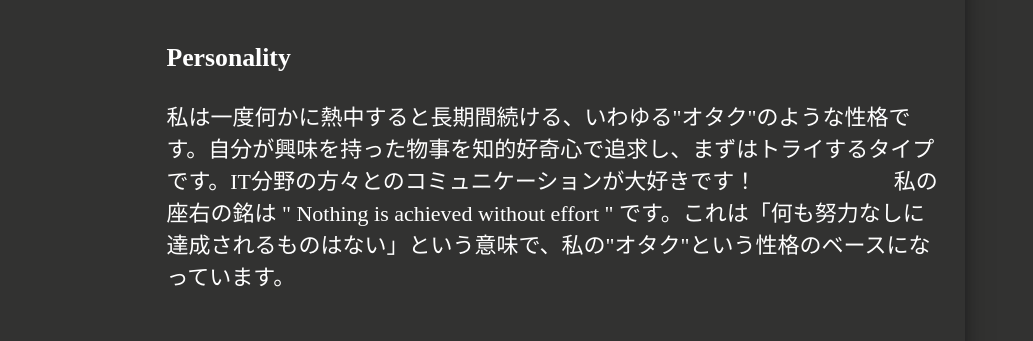
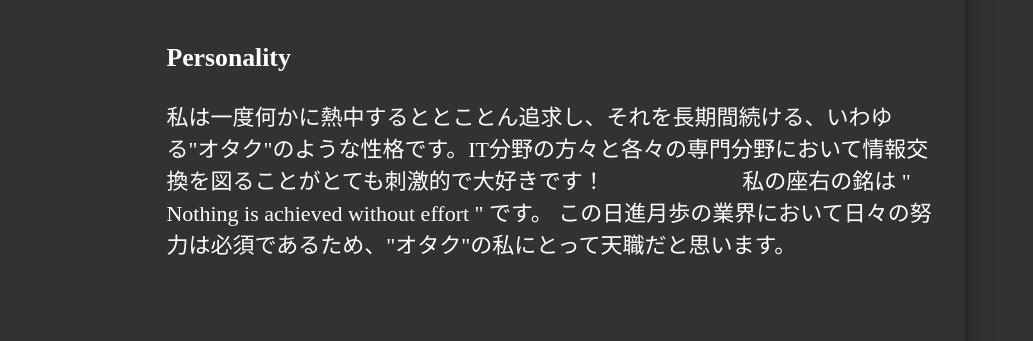
Before and after one commit to SoloSx/SoloSx.github.io, a plain HTML site: page index.html in a window 1280 px wide. Shown: the part 2773-3114 px from the top of the page, 247-1280 px from the left. Drawn offline with nearby package versions, Linux system fonts and the light colour scheme.

Commit message:
Update profile.html

```diff
--- a/HTML_section/profile.html
+++ b/HTML_section/profile.html
@@ -36,8 +36,8 @@
     <div class ="personality">
         <h3>Personality</h3>
             <p class="personality-description">
-               私は一度何かに熱中すると長期間続ける、いわゆる"オタク"のような性格です。自分が興味を持った物事を知的好奇心で追求し、まずはトライするタイプです。IT分野の方々とのコミュニケーションが大好きです！
-            　　　　　　私の座右の銘は " Nothing is achieved without effort " です。これは「何も努力なしに達成されるものはない」という意味で、私の"オタク"という性格のベースになっています。
+               私は一度何かに熱中するととことん追求し、それを長期間続ける、いわゆる"オタク"のような性格です。IT分野の方々と各々の専門分野において情報交換を図ることがとても刺激的で大好きです！
+            　　　　　　私の座右の銘は " Nothing is achieved without effort " です。 この日進月歩の業界において日々の努力は必須であるため、"オタク"の私にとって天職だと思います。
             </p>
     </div>
 </div>
```
